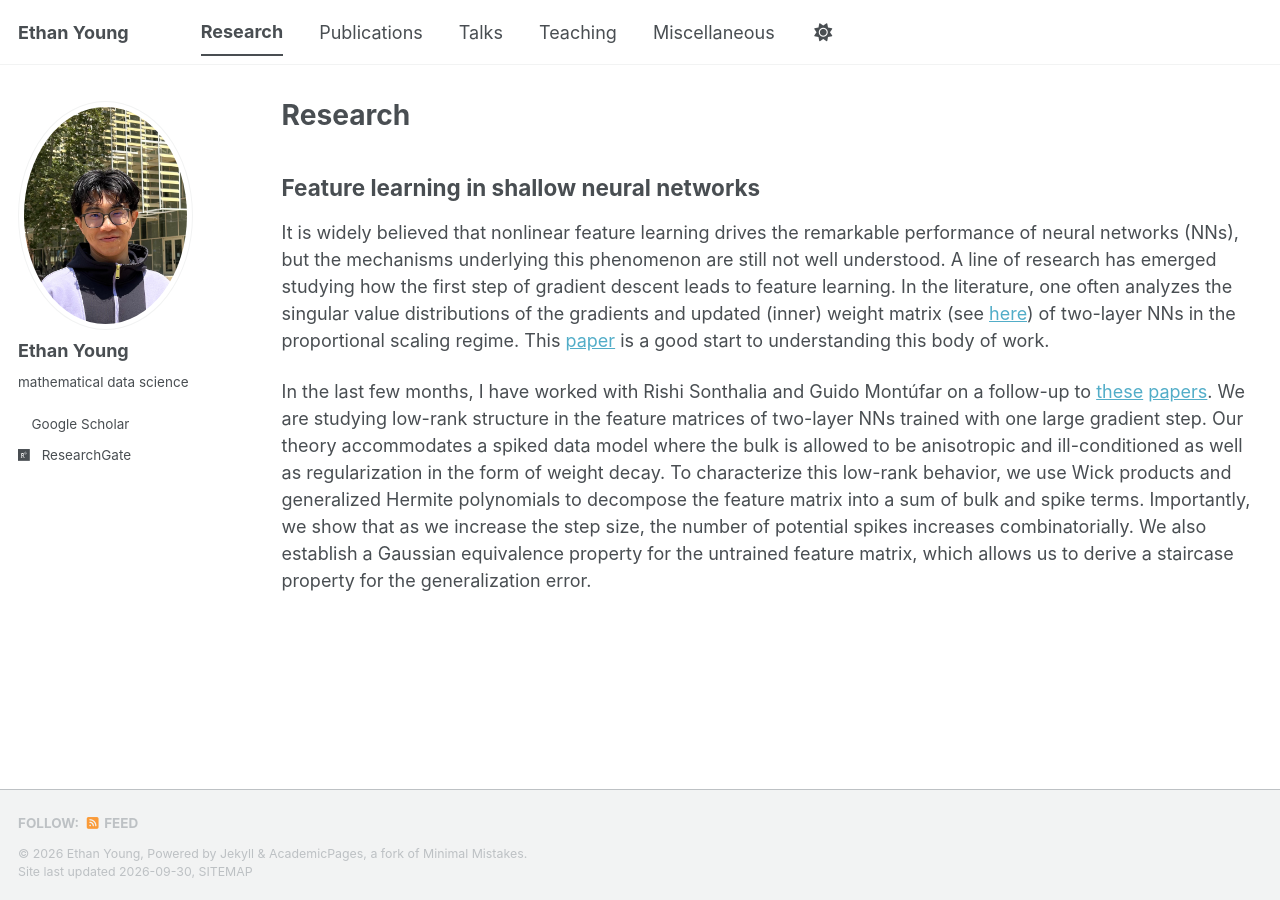
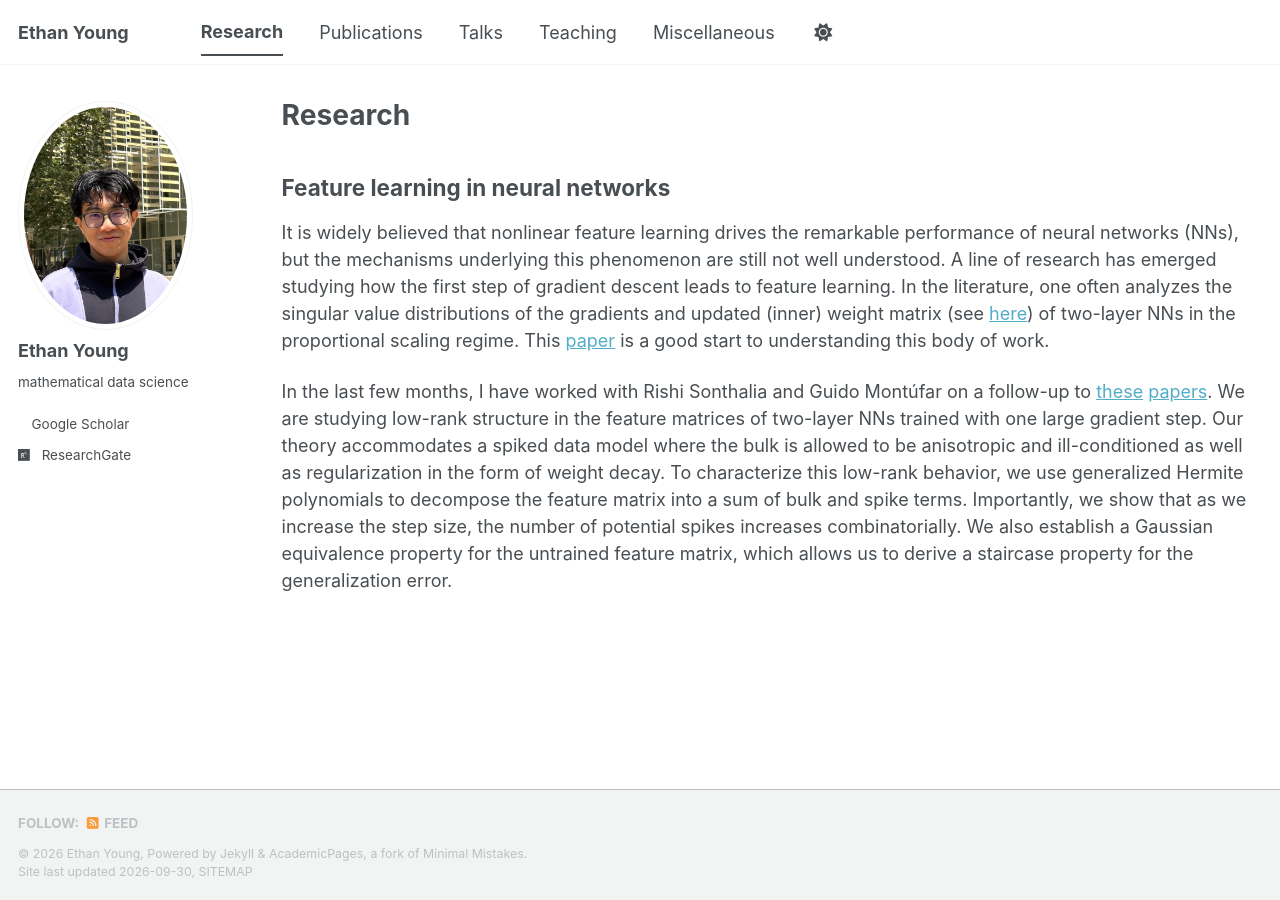
Before and after one commit to ethanjyoung/ethanjyoung.github.io, a Jekyll site: the page built from _pages/research.md, in a window 1280 px wide. Built offline with Jekyll 4.4.1, drawn with Linux system fonts in a browser that asks for light colours; a style sheet for code colours, icons or effects is not loaded.

Commit message:
Revise title and improve research description
Updated the title and refined the text for clarity.

```diff
--- a/_pages/research.md
+++ b/_pages/research.md
@@ -5,7 +5,7 @@ permalink: /research/
 author_profile: true
 ---
 
-## Feature learning in shallow neural networks
+## Feature learning in neural networks
 It is widely believed that nonlinear feature learning drives the remarkable performance of neural networks (NNs), but the mechanisms underlying this phenomenon are still not well understood. A line of research has emerged studying how the first step of gradient descent leads to feature learning. In the literature, one often analyzes the singular value distributions of the gradients and updated (inner) weight matrix (see [here](https://arxiv.org/abs/2011.14522)) of two-layer NNs in the proportional scaling regime. This [paper](https://arxiv.org/abs/2205.01445) is a good start to understanding this body of work.
 
-In the last few months, I have worked with Rishi Sonthalia and Guido Montúfar on a follow-up to [these](https://arxiv.org/abs/2310.07891) [papers](https://arxiv.org/abs/2510.01303). We are studying low-rank structure in the feature matrices of two-layer NNs trained with one large gradient step. Our theory accommodates a spiked data model where the bulk is allowed to be anisotropic and ill-conditioned as well as regularization in the form of weight decay. To characterize this low-rank behavior, we use Wick products and generalized Hermite polynomials to decompose the feature matrix into a sum of bulk and spike terms. Importantly, we show that as we increase the step size, the number of potential spikes increases combinatorially. We also establish a Gaussian equivalence property for the untrained feature matrix, which allows us to derive a staircase property for the generalization error.
+In the last few months, I have worked with Rishi Sonthalia and Guido Montúfar on a follow-up to [these](https://arxiv.org/abs/2310.07891) [papers](https://arxiv.org/abs/2510.01303). We are studying low-rank structure in the feature matrices of two-layer NNs trained with one large gradient step. Our theory accommodates a spiked data model where the bulk is allowed to be anisotropic and ill-conditioned as well as regularization in the form of weight decay. To characterize this low-rank behavior, we use generalized Hermite polynomials to decompose the feature matrix into a sum of bulk and spike terms. Importantly, we show that as we increase the step size, the number of potential spikes increases combinatorially. We also establish a Gaussian equivalence property for the untrained feature matrix, which allows us to derive a staircase property for the generalization error.
```
